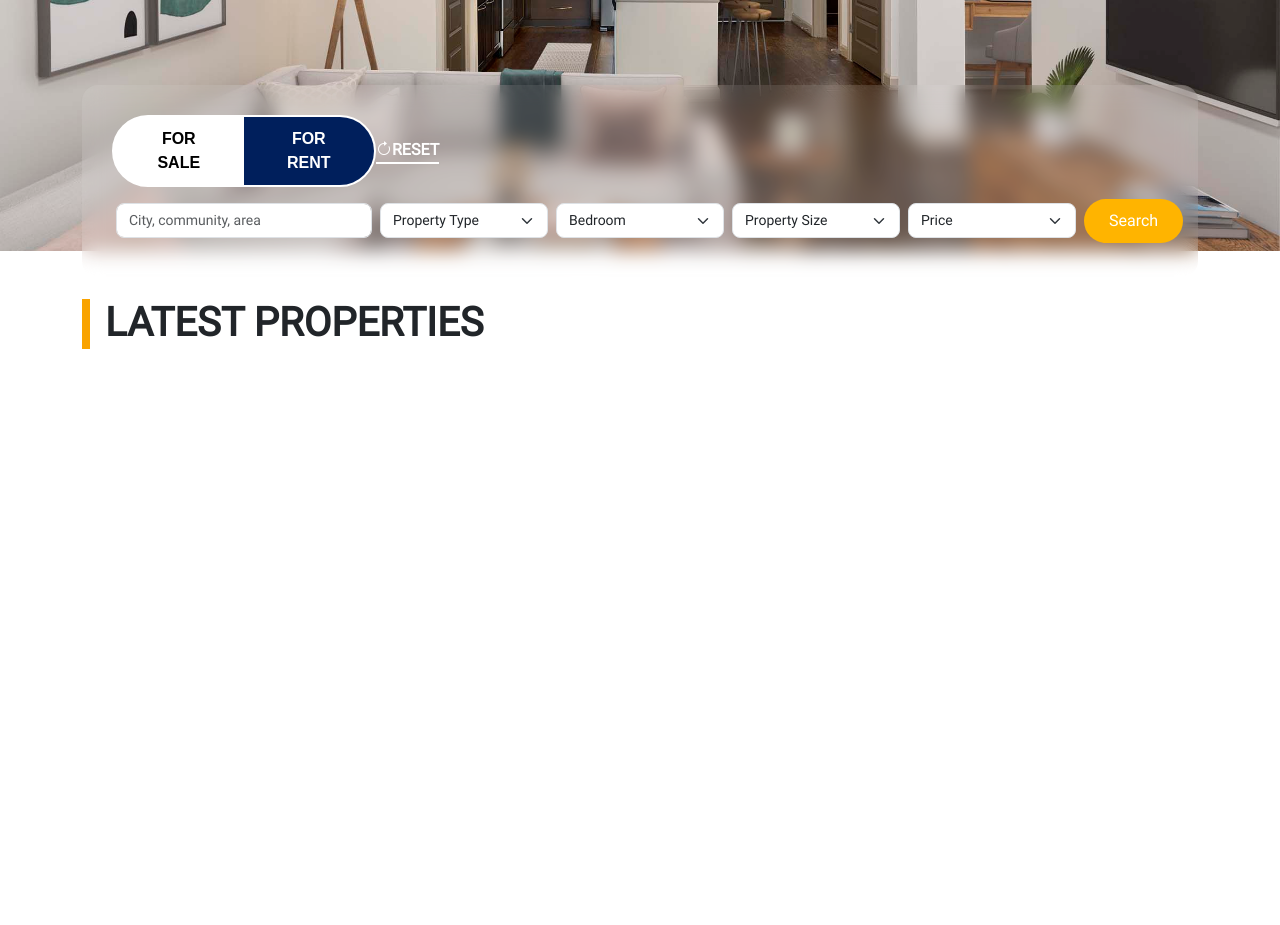
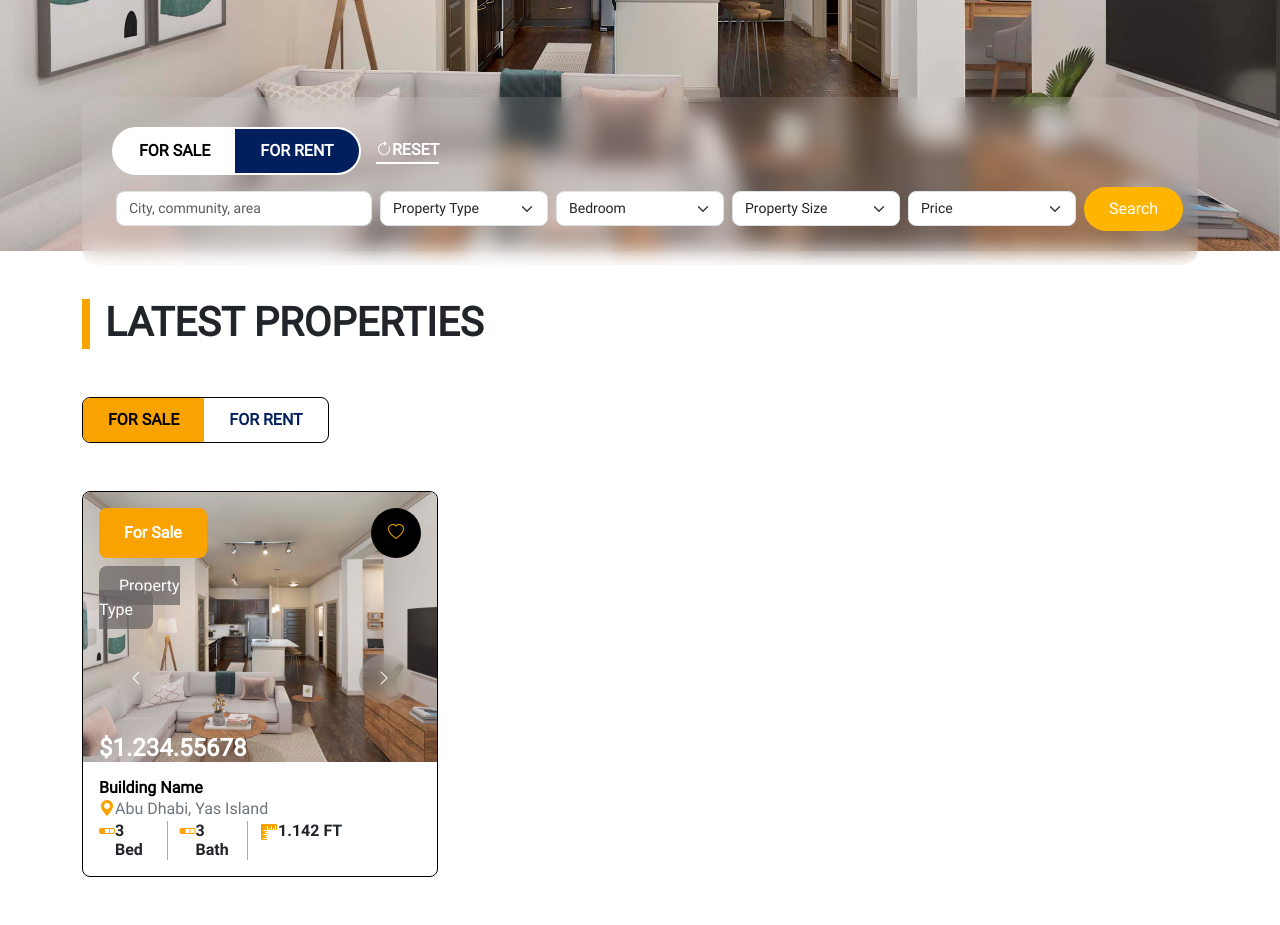
Before and after one commit to razamughal23/oia-properties, a plain HTML site: page index.html in a window 1280 px wide. Shown: the part 389-1314 px from the top of the page. Before the commit the page ends 800 px from the top, so only its background shows below. Drawn offline with Linux system fonts and the light colour scheme; a script that the page names is missing.

Commit message:
new code

```diff
--- a/assets/css/style.css
+++ b/assets/css/style.css
@@ -413,6 +413,8 @@ a:hover {
 }
 .arrowbuttons {
   padding-bottom: 100px;
+  display: flex;
+  justify-content: space-between;
 }
 .blur-card1 {
   display: flex;
@@ -520,7 +522,6 @@ a:hover {
   display: block;
 }
 
-/* For screens 425px and below */
 @media (max-width: 425px) {
   .mobile-only {
     display: block;
@@ -545,10 +546,17 @@ a:hover {
   overflow: hidden;
   width: fit-content;
   background: white;
-  font-family: Arial, sans-serif;
   cursor: pointer;
 }
-
+.toggle-switch-latest {
+  display: flex;
+  border: 1px solid #000;
+  border-radius: 8px;
+  overflow: hidden;
+  width: fit-content;
+  background: white;
+  cursor: pointer;
+}
 .toggle-option {
   padding: 10px 25px;
   border: none;
@@ -561,6 +569,18 @@ a:hover {
 .toggle-option.active {
   background-color: #001f5c; /* dark blue */
   color: white;
+}
+.toggle-option-latest {
+  padding: 10px 25px;
+  border: none;
+  background: transparent;
+  color: #001f5c;
+  font-weight: bold;
+  transition: all 0.3s ease;
+}
+.toggle-option-latest.active {
+  background-color: #f9a300; /* dark blue */
+  color: black;
 }
 
 .toggle-option:not(.active):hover {
@@ -609,3 +629,48 @@ a:hover {
     padding: 20px;
   }
 }
+.property-card {
+  border: 0.5px solid black;
+  border-radius: 8px;
+}
+.card-img {
+  background-image: url(../img/banner-img.jpg);
+  height: 270px;
+  width: 100%;
+  object-fit: contain;
+  background-position: center;
+  background-size: cover;
+  border-top-left-radius: 8px;
+  border-top-right-radius: 8px;
+}
+.card-Box {
+  background: #f9a300;
+  padding: 8px 25px;
+  border-radius: 8px;
+  color: #fff;
+  display: flex;
+  font-weight: bold;
+  align-items: center;
+}
+.card-heart {
+  background: black;
+  height: 50px;
+  width: 50px;
+  border: none;
+  border-radius: 100%;
+  color: #f9a300;
+}
+.card-property-type {
+  background: rgb(101 98 98 / 70%);
+  backdrop-filter: blur(10px);
+  -webkit-backdrop-filter: blur(10px);
+  color: white;
+  padding: 10px 20px;
+  border-radius: 8px;
+  margin-top: 0px;
+}
+.card-arrowbuttons {
+  padding-bottom: 30px;
+  display: flex;
+  justify-content: space-between;
+}
--- a/index.html
+++ b/index.html
@@ -8,8 +8,7 @@
     <meta content="" name="description" />
     <meta content="" name="keywords" />
     <!-- Favicons -->
-    <link href="assets/img/favicon.png" rel="icon" />
-    <link href="assets/img/apple-touch-icon.png" rel="apple-touch-icon" />
+    <link href="assets/img/logo.png" rel="icon" />
     <!-- Vendor CSS Files -->
     <link
       href="assets/vendor/bootstrap/css/bootstrap.min.css"
@@ -64,7 +63,6 @@
                 Place For Your Future Life
               </h1>
             </div>
-
             <div
               class="container d-flex justify-content-between align-items-center pt-3 pb-3"
             >
@@ -247,8 +245,92 @@
                 Latest Properties
               </h1>
             </div>
-            <div class="col-12 col-md-12 col-lg-12 col-xl-12"></div>
-            <div class="col-12 col-md-12 col-lg-12 col-xl-12"></div>
+            <div class="col-12 col-md-12 col-lg-12 col-xl-12 pt-5">
+              <div class="toggle-switch-latest">
+                <button
+                  class="toggle-option-latest active"
+                  onclick="setActive(this)"
+                >
+                  FOR SALE
+                </button>
+                <button class="toggle-option-latest" onclick="setActive(this)">
+                  FOR RENT
+                </button>
+              </div>
+            </div>
+            <!-- Card Design -->
+            <div class="col-12 col-md-12 col-lg-12 col-xl-4 pt-5 pb-5">
+              <div class="container p-0 property-card">
+                <div class="card-img">
+                  <div class="row p-3">
+                    <div class="col-12 d-flex justify-content-between">
+                      <box class="card-Box">For Sale</box>
+                      <button class="card-heart">
+                        <i class="bi bi-heart"></i>
+                      </button>
+                    </div>
+                    <div class="col-5 pt-3">
+                      <box class="card-property-type">Property Type</box>
+                    </div>
+                    <div class="col-12 pt-3">
+                      <div class="container card-arrowbuttons pt-3">
+                        <button class="arrow-button">
+                          <i
+                            class="bi bi-chevron-left"
+                            style="color: white"
+                          ></i>
+                        </button>
+                        <button class="arrow-button">
+                          <i
+                            class="bi bi-chevron-right"
+                            style="color: white"
+                          ></i>
+                        </button>
+                      </div>
+                    </div>
+                    <div class="col-12">
+                      <h4 style="color: white; font-weight: bold">
+                        $1.234.55678
+                      </h4>
+                    </div>
+                  </div>
+                </div>
+                <div class="row p-3">
+                  <div class="col-12">
+                    <h6 style="color: black; font-weight: bold">
+                      Building Name
+                    </h6>
+                  </div>
+                  <div class="col-12 d-flex">
+                    <i class="bi bi-geo-alt-fill" style="color: #faa300"></i>
+                    <p class="text-secondary m-0">Abu Dhabi, Yas Island</p>
+                  </div>
+                  <div class="row">
+                    <div
+                      class="col-3 d-flex justify-content-evenly"
+                      style="border-right: 1px solid #faa300"
+                    >
+                      <i class="bi bi-segmented-nav" style="color: #faa300"></i>
+                      <h6 style="font-family: bold">3 Bed</h6>
+                    </div>
+                    <div
+                      class="col-3 d-flex justify-content-evenly"
+                      style="border-right: 1px solid #faa300"
+                    >
+                      <i class="bi bi-segmented-nav" style="color: #faa300"></i>
+                      <h6 style="font-family: bold">3 Bath</h6>
+                    </div>
+                    <div class="col-4 d-flex justify-content-evenly">
+                      <i class="bi bi-rulers" style="color: #faa300"></i>
+                      <h6 style="font-family: bold">1.142 FT</h6>
+                    </div>
+                  </div>
+                  <div class="col-12"></div>
+                  <div class="col-12"></div>
+                  <div class="col-12"></div>
+                </div>
+              </div>
+            </div>
             <div class="col-12 col-md-12 col-lg-12 col-xl-12"></div>
           </div>
         </div>
@@ -270,9 +352,22 @@
     <script src="assets/js/main.js"></script>
     <script>
       function setActive(el) {
-        document.querySelectorAll(".toggle-option").forEach((btn) => {
+        const parent = el.parentElement;
+
+        // Get class name that starts with "toggle-option"
+        const classList = Array.from(el.classList);
+        const optionClass = classList.find((c) =>
+          c.startsWith("toggle-option")
+        );
+
+        if (!optionClass) return;
+
+        // Remove 'active' only from siblings with same option class
+        parent.querySelectorAll("." + optionClass).forEach((btn) => {
           btn.classList.remove("active");
         });
+
+        // Add active to clicked button
         el.classList.add("active");
       }
     </script>
```
